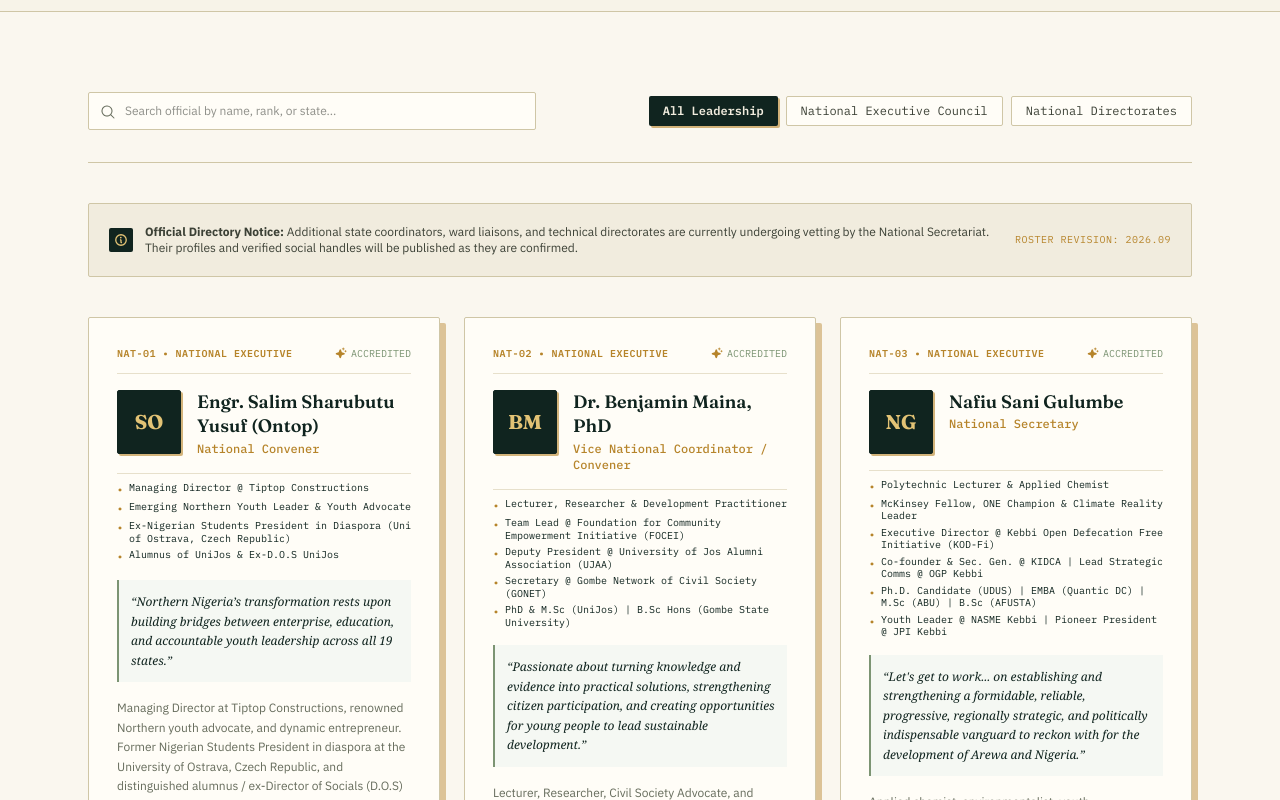
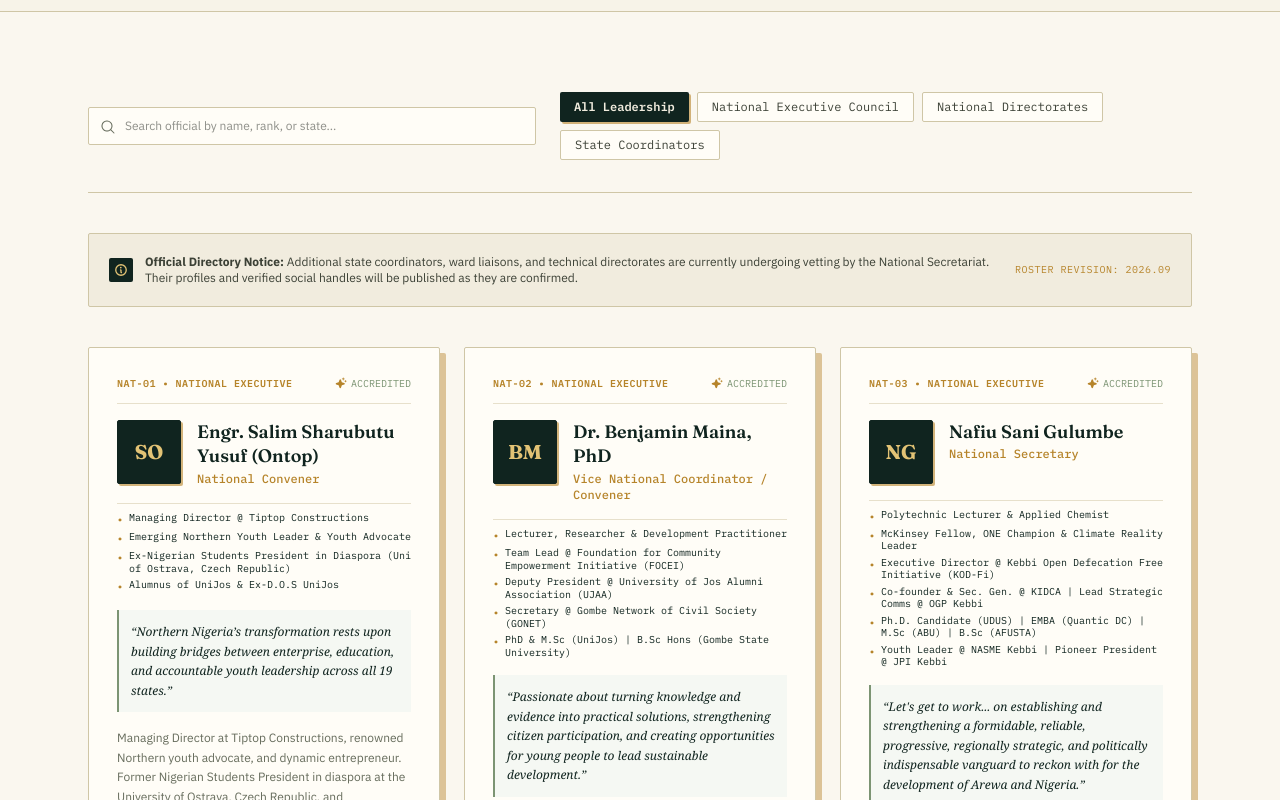
Before and after one commit to Yamojr001/anyv, a React (Vite) app: page /leadership in a window 1280 px wide. Shown: the part 1300-2100 px from the top of the page. Built offline with nearby package versions, Linux system fonts and the light colour scheme.

Commit message:
feat: add Comrade Nasiru Abdulhamid as Kaduna State Coordinator

```diff
--- a/src/data/leadershipData.js
+++ b/src/data/leadershipData.js
@@ -2,7 +2,8 @@
 export const leadershipCategories = [
   { id: 'all', label: 'All Leadership' },
   { id: 'executive', label: 'National Executive Council' },
-  { id: 'directorate', label: 'National Directorates' }
+  { id: 'directorate', label: 'National Directorates' },
+  { id: 'coordinators', label: 'State Coordinators' }
 ]
 
 export const presidentialPrincipals = [
@@ -247,5 +248,27 @@ export const leadershipOfficials = [
     socials: {
       email: 'women.inclusion@anyv.ng'
     }
+  },
+  {
+    id: 'coord-nasiru-abdulhamid',
+    name: 'Comrade Nasiru Abdulhamid',
+    rankTitle: 'Kaduna State Coordinator',
+    category: 'coordinators',
+    state: 'Kaduna State / North-West',
+    badgeCode: 'COORD-KD',
+    // photoUrl: '/images/officials/nasiru_abdulhamid.png', // Commented out for now
+    photoUrl: '',
+    initials: 'NA',
+    portfolioRoles: [
+      'Kaduna State Coordinator @ Atiku Northern Youth Vanguard (ANYV)',
+      'State Chapter Operations Lead (Kaduna)',
+      'Grassroots Mobilizer & Civic Activist',
+      'Youth Inclusion & Community Development Advocate'
+    ],
+    quote: 'Youth • Unity • Leadership • Progress. Organise, mobilise, and lead for a brighter future.',
+    bio: 'Comrade Nasiru Abdulhamid serves as the Kaduna State Coordinator for the Atiku Northern Youth Vanguard (Kaduna Chapter). An energetic grassroots mobilizer, civic leader, and youth advocate dedicated to organizing, mobilizing, and inspiring youth leadership across all 23 local government areas in Kaduna State.',
+    socials: {
+      email: 'kaduna@anyv.ng'
+    }
   }
 ]
--- a/src/pages/ChaptersPage.jsx
+++ b/src/pages/ChaptersPage.jsx
@@ -50,11 +50,17 @@ export default function ChaptersPage() {
   ]
 
   const getStateLeaders = (stateName) => {
-    const officials = leadershipOfficials.filter(o => {
+    const officials = leadershipOfficials
+      .filter(o => {
         const stateMatch = o.state?.toLowerCase().includes(stateName.toLowerCase())
         const bioMatch = o.bio?.toLowerCase().includes(stateName.toLowerCase())
         const rolesMatch = o.portfolioRoles?.some(r => r.toLowerCase().includes(stateName.toLowerCase()))
         return stateMatch || (stateName === 'Gombe' && (rolesMatch || bioMatch))
+      })
+      .sort((a, b) => {
+        const aIsCoord = a.category === 'coordinators' ? -1 : 1
+        const bIsCoord = b.category === 'coordinators' ? -1 : 1
+        return aIsCoord - bIsCoord
       })
 
     const principals = presidentialPrincipals.filter(p =>
@@ -154,12 +160,19 @@ export default function ChaptersPage() {
                     <p className="text-xs text-[#666c5c] mt-0.5">Capital: {state.capital}</p>
 
                     {/* Leaders indicator badge */}
-                    <div className="mt-3">
+                    <div className="mt-3 flex flex-wrap gap-1.5">
                       {stateLeaders.length > 0 ? (
+                        <>
                           <span className="font-mono text-[10px] text-[#b6842a] bg-[#fcf8ed] px-2 py-0.5 rounded-[2px] border border-[#cfc6a6] font-semibold inline-flex items-center gap-1">
                             <Users size={11} weight="bold" />
                             {stateLeaders.length} Accredited {stateLeaders.length === 1 ? 'Leader' : 'Leaders'}
                           </span>
+                          {stateLeaders.some(l => l.category === 'coordinators') && (
+                            <span className="font-mono text-[10px] text-[#10241f] bg-[#e7e0cb] px-2 py-0.5 rounded-[2px] font-semibold inline-flex items-center gap-1">
+                              Coordinator Assigned
+                            </span>
+                          )}
+                        </>
                       ) : (
                         <span className="font-mono text-[10px] text-[#7c9473] bg-[#f5f8f3] px-2 py-0.5 rounded-[2px] border border-[#cfc6a6] font-semibold inline-flex items-center gap-1">
                           Council In Formation
@@ -295,9 +308,11 @@ export default function ChaptersPage() {
                           <span className="font-mono text-[10px] text-[#b6842a] font-semibold tracking-wider uppercase">
                             {leader.badgeCode || leader.badge || 'OFF-REC'} &bull; {leader.state}
                           </span>
-                          <span className="font-mono text-[10px] text-[#7c9473] flex items-center gap-1 uppercase font-semibold">
+                          <span className={`font-mono text-[10px] flex items-center gap-1 uppercase font-semibold ${
+                            leader.category === 'coordinators' ? 'text-[#b6842a]' : 'text-[#7c9473]'
+                          }`}>
                             <Sparkle size={12} weight="fill" className="text-[#b6842a]" />
-                            Accredited Leader
+                            {leader.category === 'coordinators' ? 'State Coordinator' : 'Accredited Leader'}
                           </span>
                         </div>
 
```
Also changed, not shown: public/images/officials/nasiru_abdulhamid.png (added). Lines whose indentation alone changed are shown as unchanged.
